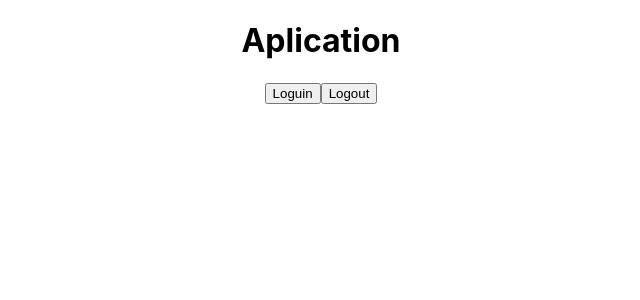
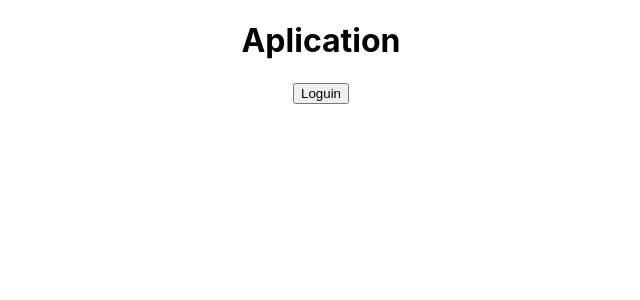
Before and after one commit to M1atias/React_Auth, a React (Create React App) app in the folder react-auth0-intro/: page / in a window 1280 px wide. Shown: the top 300 px of the page, without its empty margins (319-959 px from the left). Built offline with nearby package versions, Linux system fonts and the light colour scheme.

Commit message:
fix: condicional de botones

```diff
--- a/react-auth0-intro/src/App.js
+++ b/react-auth0-intro/src/App.js
@@ -2,12 +2,21 @@ import './App.css';
 import LogoutButton from './components/LogoutButton';
 import LoguinButon from "./components/LoguinButton";
 import Profile from "./components/Profile";
+
+import {useAuth0} from '@auth0/auth0-react';
+
 function App() {
+  const {isAuthenticated, isLoading} = useAuth0();
+  if(isLoading) return <h1>Loading...</h1>
   return (
     <div className="App">
       <h1>Aplication</h1>
-      <LoguinButon />
-      <LogoutButton />
+      {
+        isAuthenticated ?
+        <LogoutButton />:<LoguinButon />
+      }
+
+
       <Profile />
     </div>
   );
```
